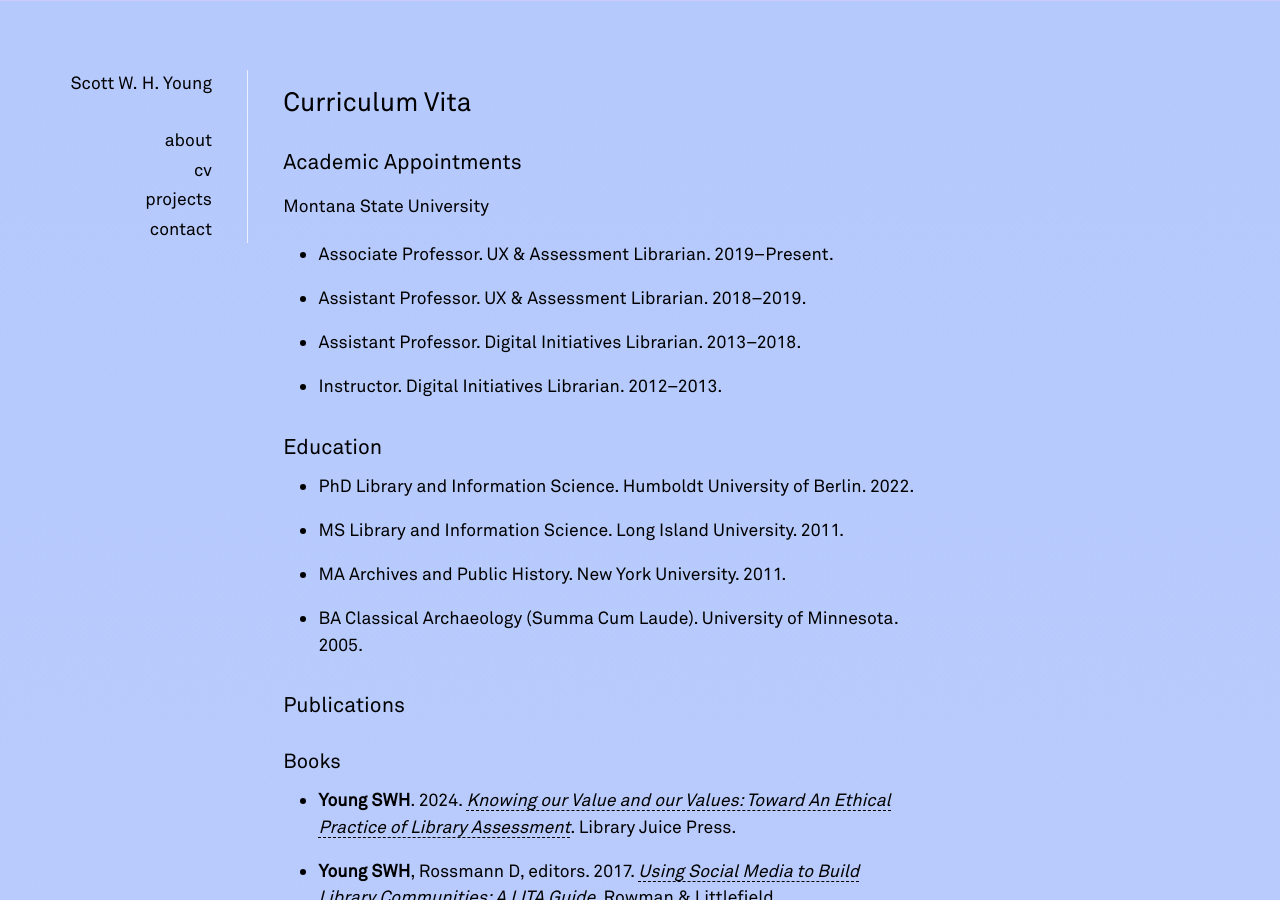
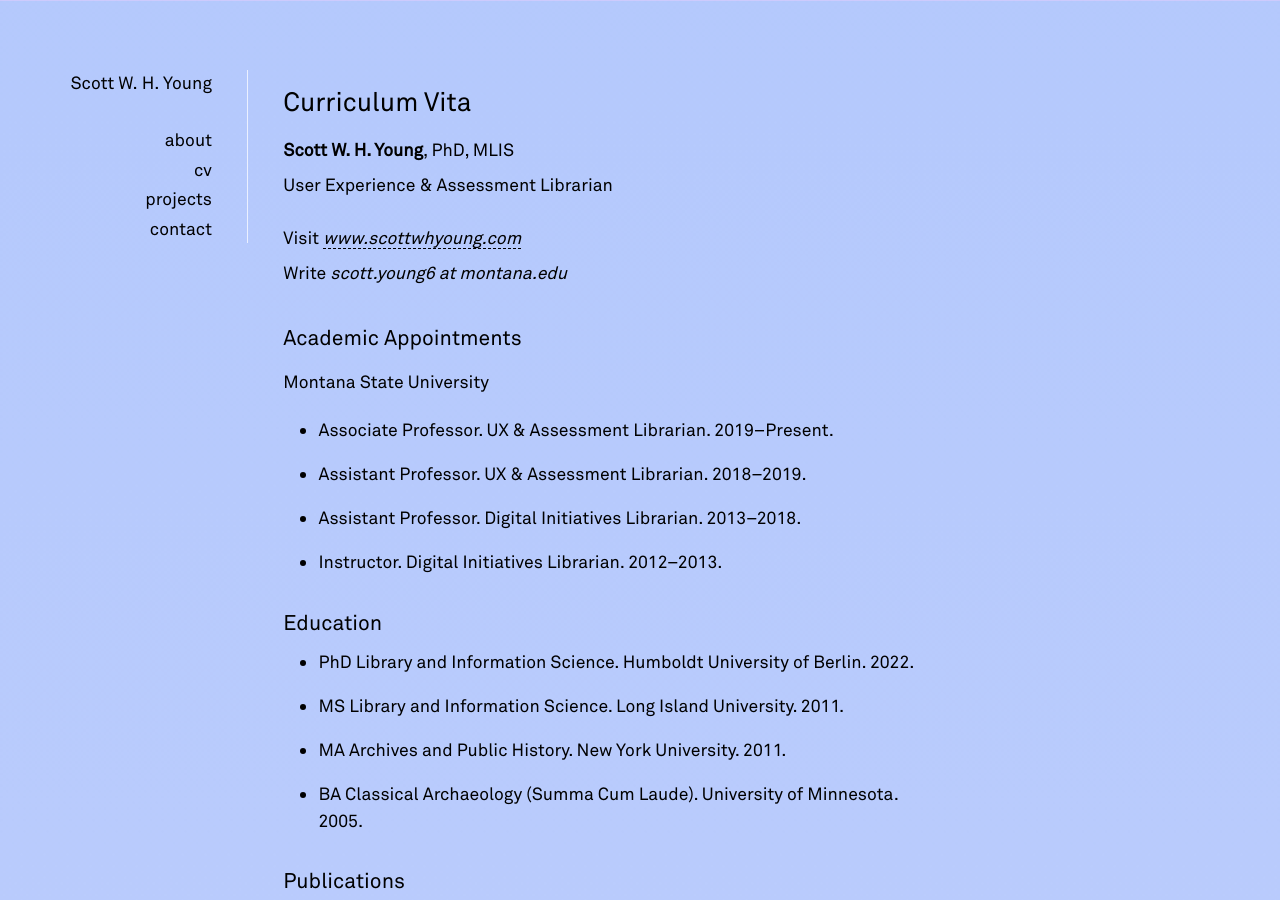
Before and after one commit to swyoung/swyoung.github.io, a Jekyll site: the page built from _pages/cv.md, in a window 1280 px wide and 900 px high. Built offline with Jekyll 4.4.1, drawn with Linux system fonts in a browser that asks for light colours; nearby versions of some CDN libraries; a style sheet for code colours, icons or effects is not loaded.

Commit message:
Update cv.md

```diff
--- a/_pages/cv.md
+++ b/_pages/cv.md
@@ -5,6 +5,12 @@ description: Curriculum Vita (CV) for Scott W. H. Young, UX & Assessment Librari
 ---
 
 # Curriculum Vita
+
+**Scott W. H. Young**, PhD, MLIS\
+User Experience & Assessment Librarian
+
+Visit *[www.scottwhyoung.com](https://www.scottwhyoung.com)*\
+Write *scott.young6 at montana.edu*
 
 ## Academic Appointments
 Montana State University
```
